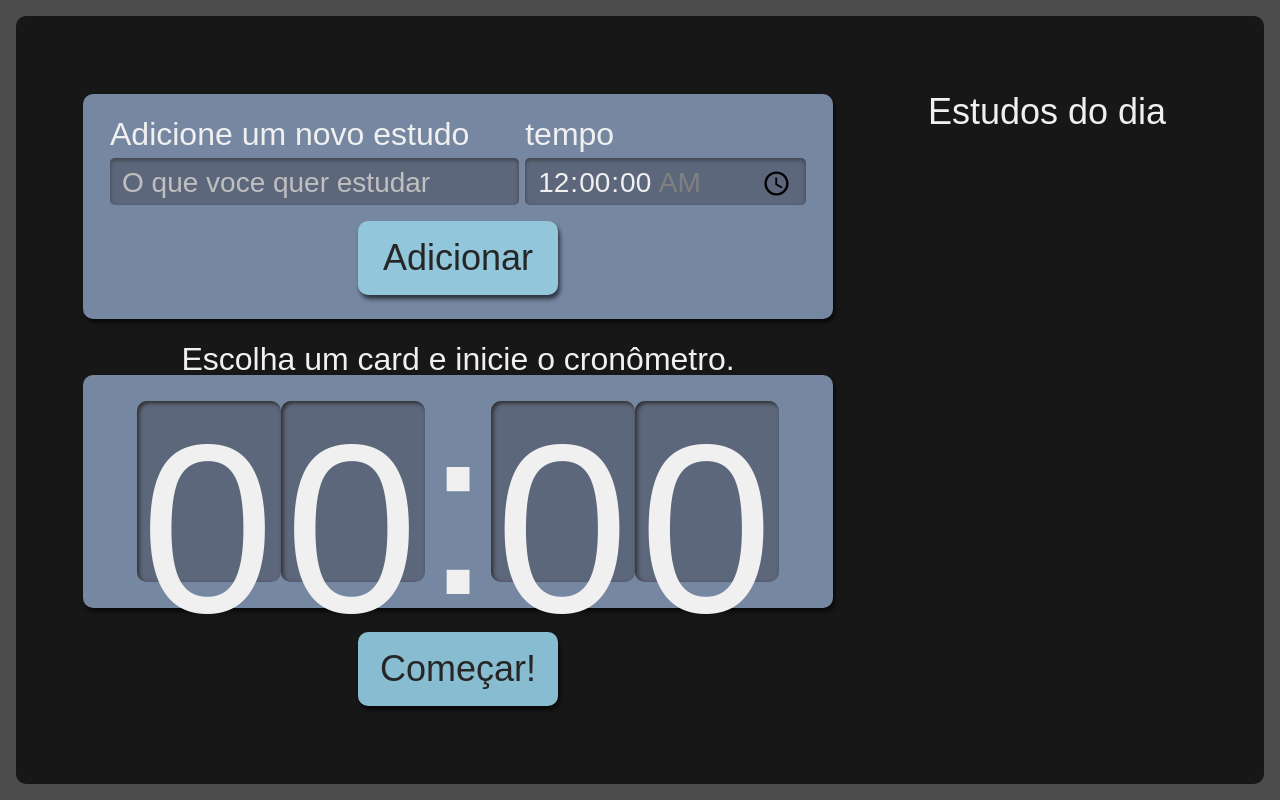
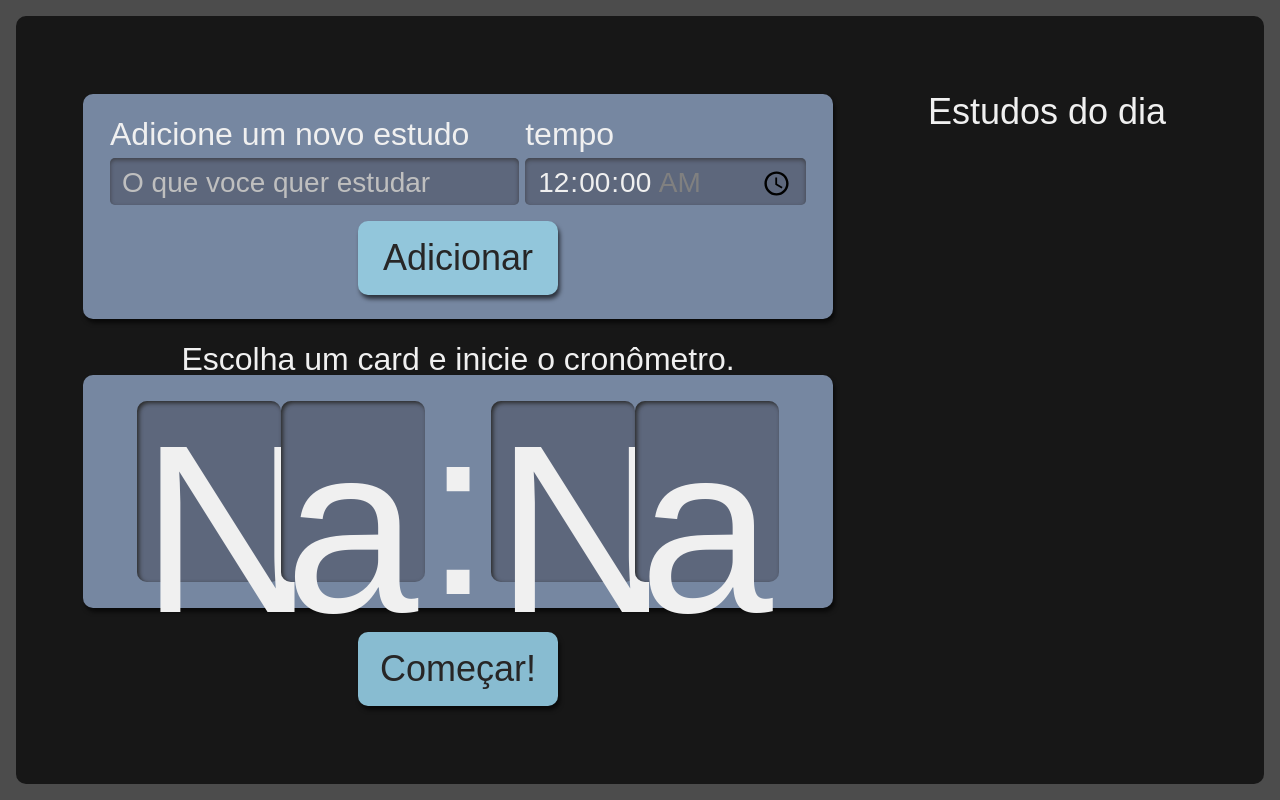
Before and after one commit to jotape-SL/Pomodoro, a React (Create React App) app in the folder studies-pomodoro/: page / in a window 1280 px wide. Built offline with nearby package versions, Linux system fonts and the light colour scheme.

Commit message:
Timer dynamicity
when clicked on the task it show the time you added on the clock

```diff
--- a/studies-pomodoro/src/components/Cronometro/Cronometro.tsx
+++ b/studies-pomodoro/src/components/Cronometro/Cronometro.tsx
@@ -2,7 +2,7 @@
 import Relogio from "./Relogio/Relogio"
 import style from './Cronometro.module.scss';
 import { Itarefa } from "../../types/tarefas";
-import { useState } from "react";
+import { useEffect, useState } from "react";
 import { tempoParaSegundos } from "../../common/utils/time";
 
 interface Props{
@@ -11,11 +11,16 @@
 
 function Cronometro({selecionado}: Props) {
   const [tempo, setTempo] = useState<number>(tempoParaSegundos(String(selecionado?.tempo)));
+  useEffect(() =>{
+    if(selecionado?.tempo){
+      setTempo(tempoParaSegundos(selecionado.tempo))
+    };
+  },[selecionado])
   return (
     <div className={style.cronometro}>
         <p className={style.titulo}>Escolha um card e inicie o cronômetro.</p>
         <div className={style.relogioWrapper}>
-            <Relogio/>
+            <Relogio tempo={tempo} />
         </div>
         <Botao>
             Começar!
--- a/studies-pomodoro/src/components/Cronometro/Relogio/Relogio.tsx
+++ b/studies-pomodoro/src/components/Cronometro/Relogio/Relogio.tsx
@@ -1,13 +1,23 @@
 import style from './Relogio.module.scss';
 
-function Relogio() {
+interface Props {
+  tempo:number | undefined
+}
+
+function Relogio({tempo = 0} : Props) {
+  const minutos = Math.floor(tempo/60);
+  const segundos = tempo % 60;
+
+  const [minutoDezena, minutoUnidade] = String(minutos).padStart(2, "0");
+  const [segundoDezena, segundoUnidade] = String(segundos).padStart(2, "0");
+
   return (
     <>
-        <span className={style.relogioNumero}>0</span>
-        <span className={style.relogioNumero}>0</span>
+        <span className={style.relogioNumero}>{minutoDezena}</span>
+        <span className={style.relogioNumero}>{minutoUnidade}</span>
         <span className={style.relogioDivisao}>:</span>
-        <span className={style.relogioNumero}>0</span>
-        <span className={style.relogioNumero}>0</span>
+        <span className={style.relogioNumero}>{segundoDezena}</span>
+        <span className={style.relogioNumero}>{segundoUnidade}</span>
     </>
   )
 }
--- a/studies-pomodoro/tsconfig.json
+++ b/studies-pomodoro/tsconfig.json
@@ -19,6 +19,7 @@
     "isolatedModules": true,
     "noEmit": true,
     "jsx": "react-jsx",
+    "downlevelIteration": true,
     "plugins": [{ "name": "typescript-plugin-css-modules" }]
   },
   "include": [
```
